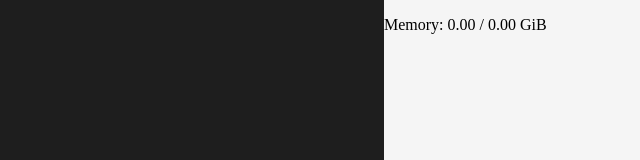
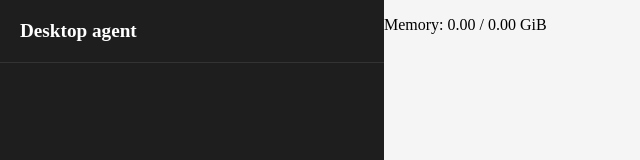
Before and after one commit to jakubaszcz/desktop-agent, a React (Vite) app in the folder interface/: page / in a window 1280 px wide. Shown: the top 160 px of the page, without its empty margins (0-640 px from the left). Built offline with nearby package versions, Linux system fonts and the light colour scheme.

Commit message:
feat: handle the navigation system

```diff
--- a/interface/src/App.tsx
+++ b/interface/src/App.tsx
@@ -1,6 +1,7 @@
 import "./App.css";
 import { listen } from "@tauri-apps/api/event";
 import { useEffect, useState } from "react";
+import Header from "./components/Header";
 
 function App() {
 
@@ -40,7 +41,7 @@ function App() {
                     width: "30%",
                     background: "#1e1e1e"
                 }}>
-                {/* This is where the sidebar will go */}
+                <Header />
             </div>
             <div style={
                 {
--- /dev/null
+++ b/interface/src/components/Header.tsx
@@ -0,0 +1,13 @@
+const Header = () => {
+    return (
+        <header style={{
+            padding: "20px",
+            color: "white",
+            borderBottom: "1px solid #333"
+        }}>
+            <h1 style={{ margin: 0, fontSize: "1.2rem" }}>Desktop agent</h1>
+        </header>
+    );
+};
+
+export default Header;
```
